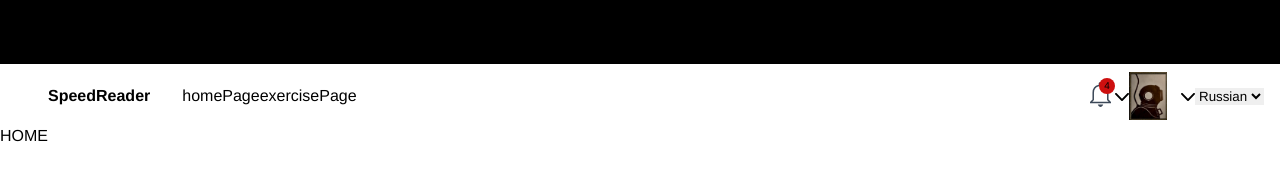
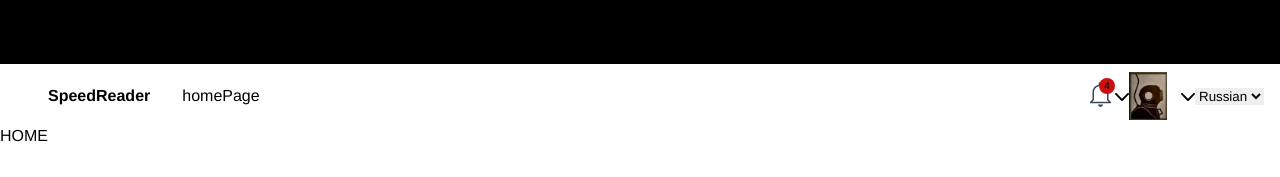
Before and after one commit to gasheva/Speed_Reader, a Vue app: page / in a window 1280 px wide. Shown: the top 177 px of the page. Built offline with nearby package versions, Linux system fonts and the light colour scheme.

Commit message:
fix: move by navigation links

```diff
--- a/src/components/app/Navigation/TheHeader.vue
+++ b/src/components/app/Navigation/TheHeader.vue
@@ -4,7 +4,7 @@
             <label class="header__logo logo">SpeedReader</label>
             <!--NAVIGATION-->
             <ul v-if="!isScreenSmall" class="header__navigation navigation">
-                <router-link v-for="link in links" :key="link.name" :to="link.route" class="navigation__item">
+                <router-link v-for="link in links" :key="link.name" :to="{name: link.route}" class="navigation__item">
                     <span class="navigation-item__icon icon"></span>
                     <span>{{ t(link.label) }}</span>
                 </router-link>
--- a/src/components/app/Navigation/data/index.ts
+++ b/src/components/app/Navigation/data/index.ts
@@ -1,8 +1,8 @@
-import {Link} from "@/components/app/Navigation/data/link.interface";
+import {Link} from '@/components/app/Navigation/data/link.interface';
 
 const links: Link[] = [
-    {name: 'home', label: 'homePage', route: 'Home', icon: ''},
-    {name: 'exercises', label: 'exercisePage', route: 'Exercises', icon: ''},
+    {name: 'home', label: 'homePage', route: 'home', icon: ''},
+    // {name: 'exercises', label: 'exercisePage', route: 'exercises', icon: ''},
 ];
 
 export default links;
```
